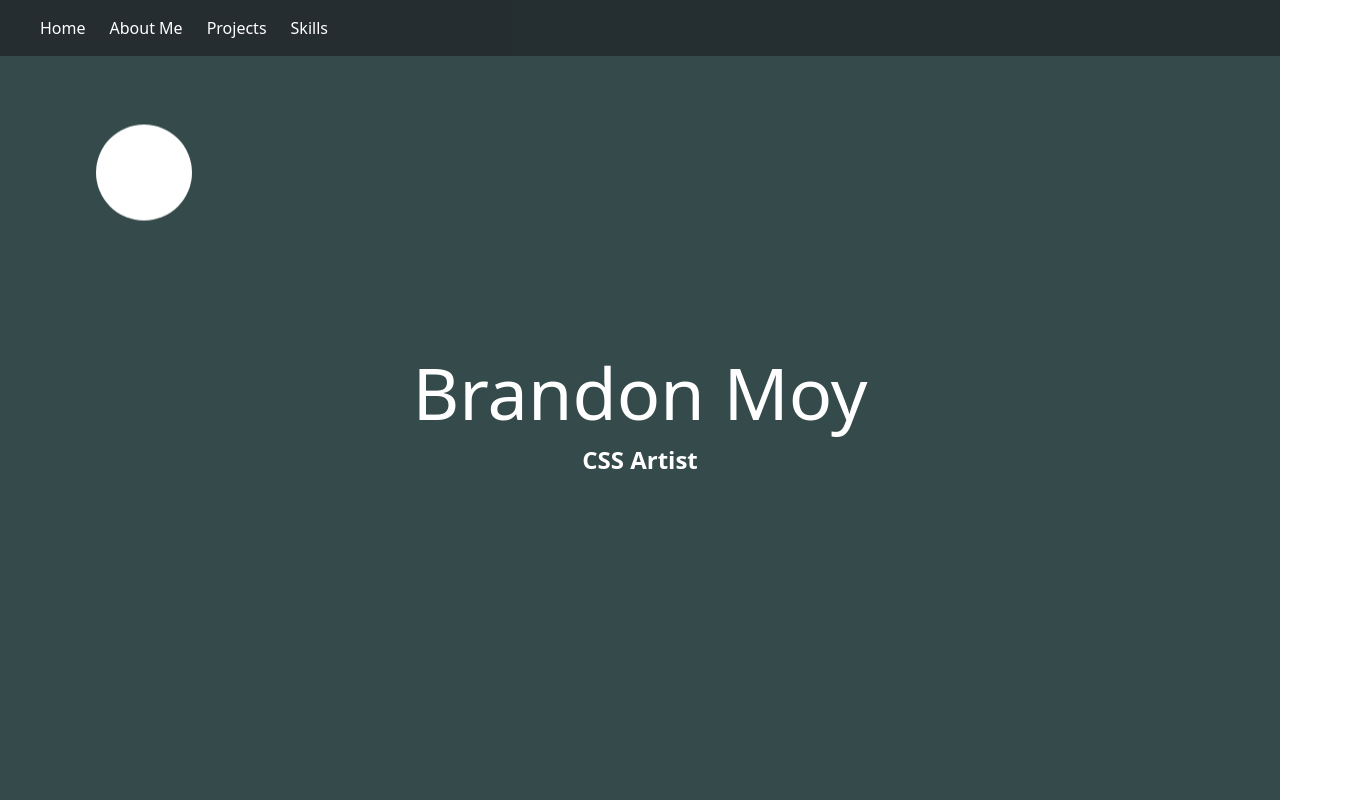
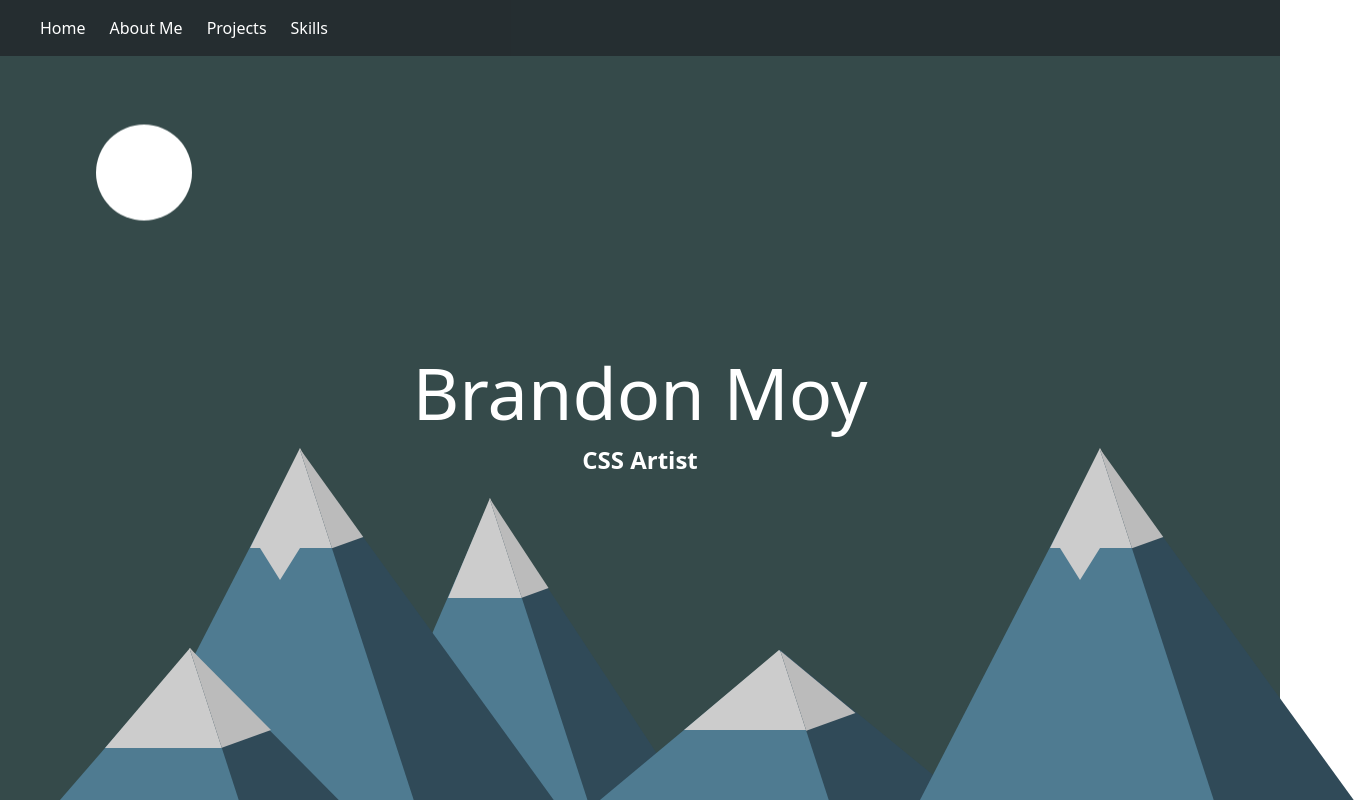
Before and after one commit to brandon-moy/test-nextjs, a Next.js app: page / in a window 1280 px wide. Shown: the whole page, 1354 px wide, since content can reach past the window. Built offline with nearby package versions, Linux system fonts and the light colour scheme; what tailwindcss-animation-delay would draw is missing.

Commit message:
Recreated mountain range with inline tailwind styling

```diff
--- a/src/app/page.tsx
+++ b/src/app/page.tsx
@@ -24,6 +24,38 @@ export default function Home() {
           Web Developer
         </span>
       </div>
+      <div className="absolute bottom-0 left-[360px] border-b-[300px] border-r-[130px] border-l-[130px] border-b-mountain border-l-transparent border-r-transparent">
+        <div className="absolute bottom-[-98px] left-[-42.5px] border-b-[100px] border-b-snow border-r-[42.5px] border-l-[42.5px] border-l-transparent border-r-transparent"></div>
+      </div>
+      <div className="absolute bottom-0 left-[490px] border-b-[300px] border-r-[100px] origin-top-right skew-x-[18deg] border-b-mshadow border-r-transparent">
+        <div className="absolute bottom-[-87.5px] border-b-[100px] border-b-sshadow border-r-[30px] border-r-transparent origin-top-right skew-y-[-18deg]"></div>
+      </div>
+      <div className="absolute bottom-0 left-[120px] border-b-[350px] border-r-[180px] border-l-[180px] border-b-mountain border-l-transparent border-r-transparent">
+        <div className="absolute bottom-[-98px] left-[-50px] border-b-[100px] border-b-snow border-r-[50px] border-l-[50px] border-l-transparent border-r-transparent"></div>
+        <div className="absolute bottom-[-130px] left-[-45px] border-t-[40px] border-t-snow border-r-[25px] border-l-[25px] border-r-transparent border-l-transparent"></div>
+      </div>
+      <div className="absolute bottom-0 left-[300px] border-b-[350px] border-r-[140px] origin-top-right skew-x-[18deg] border-b-mshadow border-r-transparent">
+        <div className="absolute bottom-[-87px] border-b-[100px] border-b-sshadow border-r-[35px] border-r-transparent origin-top-right skew-y-[-18deg]"></div>
+      </div>
+      <div className="absolute bottom-0 left-[60px] border-b-[150px] border-r-[130px] border-l-[130px] border-b-mountain border-l-transparent border-r-transparent">
+        <div className="absolute bottom-[-98px] left-[-85px] border-b-[100px] border-b-snow border-r-[85px] border-l-[85px] border-l-transparent border-r-transparent"></div>
+      </div>
+      <div className="absolute bottom-0 left-[190px] border-b-[150px] border-r-[100px] origin-top-right skew-x-[18deg] border-b-mshadow border-r-transparent">
+        <div className="absolute bottom-[-80px] border-b-[100px] border-b-sshadow border-r-[55px] border-r-transparent origin-top-right skew-y-[-18deg]"></div>
+      </div>
+      <div className="absolute bottom-0 left-[600px] border-b-[150px] border-r-[180px] border-l-[180px] border-b-mountain border-l-transparent border-r-transparent">
+        <div className="absolute bottom-[-80px] left-[-96px] border-b-[80px] border-b-snow border-r-[95px] border-l-[95px] border-l-transparent border-r-transparent"></div>
+      </div>
+      <div className="absolute bottom-0 left-[780px] border-b-[150px] border-r-[135px] origin-top-right skew-x-[18deg] border-b-mshadow border-r-transparent">
+        <div className="absolute bottom-[-62.5px] border-b-[80px] border-b-sshadow border-r-[55px] border-r-transparent origin-top-right skew-y-[-18deg]"></div>
+      </div>
+      <div className="absolute bottom-0 left-[920px] border-b-[350px] border-r-[180px] border-l-[180px] border-b-mountain border-l-transparent border-r-transparent">
+        <div className="absolute bottom-[-98px] left-[-50px] border-b-[100px] border-b-snow border-r-[50px] border-l-[50px] border-l-transparent border-r-transparent"></div>
+        <div className="absolute bottom-[-130px] left-[-45px] border-t-[40px] border-t-snow border-r-[25px] border-l-[25px] border-r-transparent border-l-transparent"></div>
+      </div>
+      <div className="absolute bottom-0 left-[1100px] border-b-[350px] border-r-[140px] origin-top-right skew-x-[18deg] border-b-mshadow border-r-transparent">
+        <div className="absolute bottom-[-87px] border-b-[100px] border-b-sshadow border-r-[35px] border-r-transparent origin-top-right skew-y-[-18deg]"></div>
+      </div>
     </div>
   );
 }
--- a/tailwind.config.js
+++ b/tailwind.config.js
@@ -9,6 +9,10 @@ module.exports = {
     extend: {
       colors: {
         dark: "rgb(33,37,41)",
+        mountain: "#4f7b91",
+        mshadow: "#304a58",
+        snow: "#ccc",
+        sshadow: "#bbb",
       },
       animation: {
         cycle: "cycle 20s linear infinite",
```
